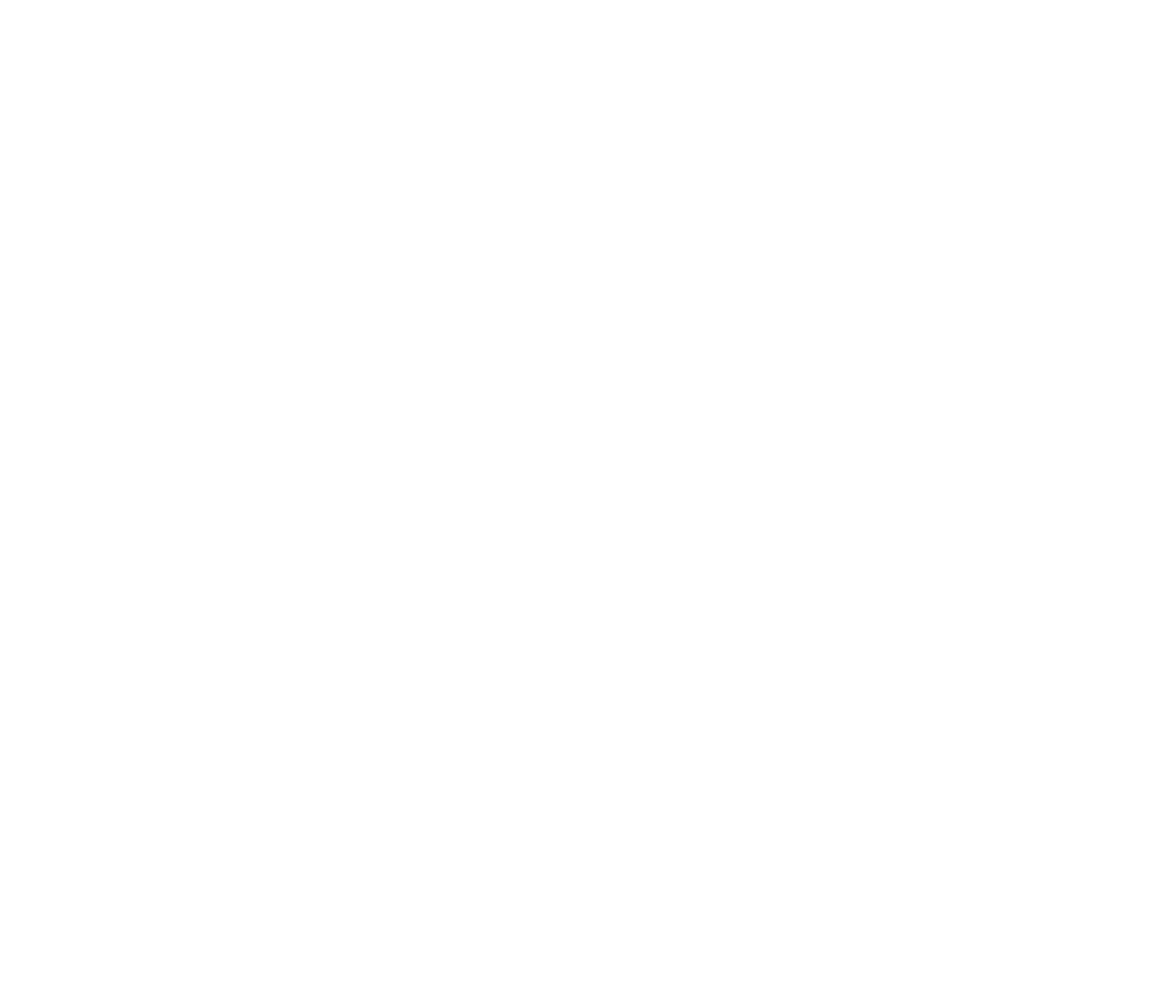
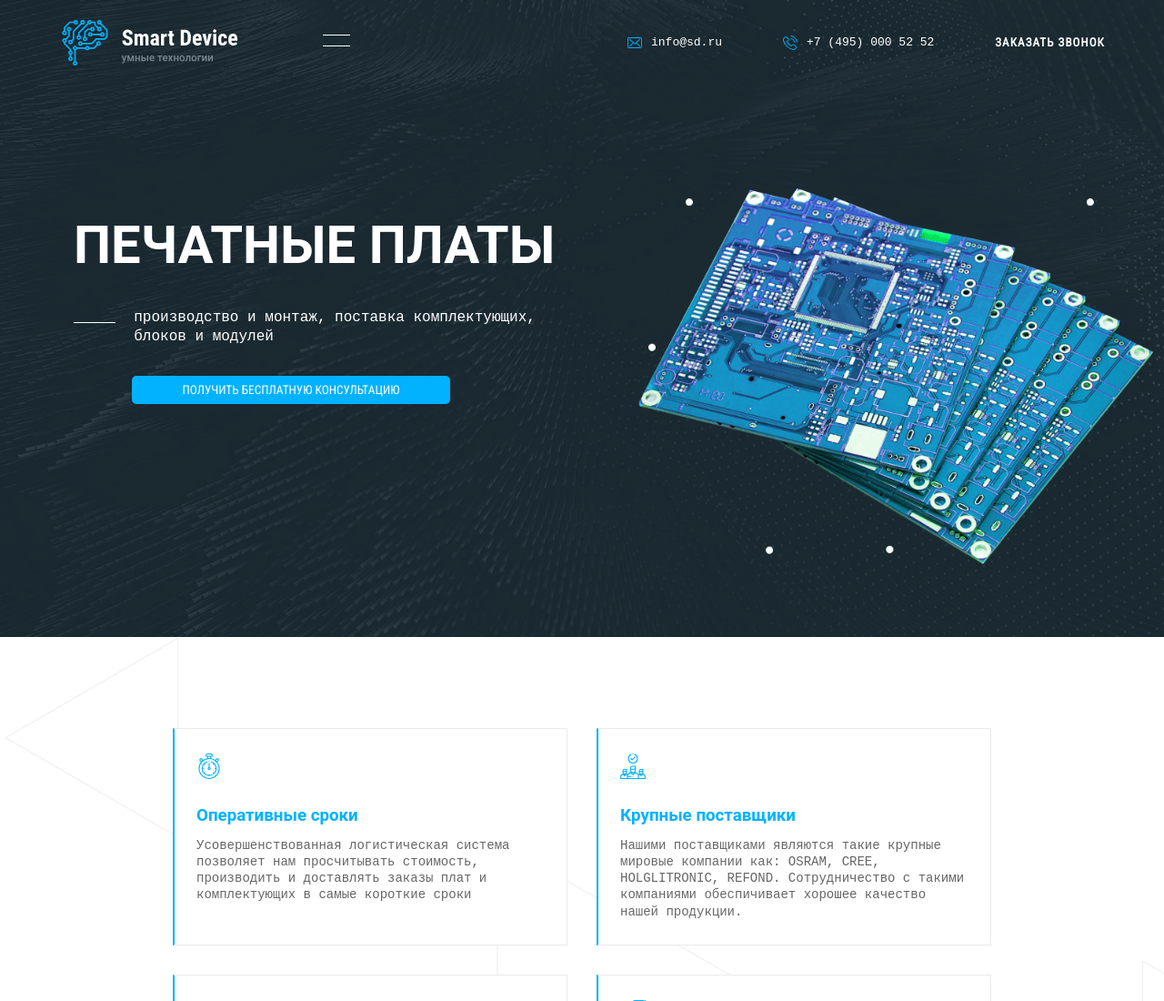
Before and after one commit to Diverikz/smartDevice, a plain HTML site: page index.html in a window 1280 px wide. Shown: the top 1100 px of the page at 91% size. Before the commit the page ends 800 px from the top, so only its background shows below. Drawn offline with Linux system fonts and the light colour scheme; a web font is replaced by a local one.

Commit message:
general styling

```diff
--- a/index.html
+++ b/index.html
@@ -1,11 +1,129 @@
 <!DOCTYPE html>
 <html lang="en">
-<head>
-    <meta charset="UTF-8">
-    <meta name="viewport" content="width=device-width, initial-scale=1.0">
-    <title>Document</title>
-</head>
-<body>
-    <div></div>
-</body>
+  <head>
+    <meta charset="UTF-8" />
+    <meta name="viewport" content="width=device-width, initial-scale=1.0" />
+    <title>SmartDevice</title>
+    <link
+      href="https://fonts.googleapis.com/css?family=PT+Mono|Roboto+Condensed&display=swap"
+      rel="stylesheet"
+    />
+    <link rel="stylesheet" href="css/style.css" />
+  </head>
+  <body>
+    <header>
+      <div class="header__container">
+        <nav>
+          <div id="logo__menu">
+            <svg class="m-logo">
+              <use xlink:href="img/sprite.svg#main-logo" />
+            </svg>
+
+            <div class="menu__lines">
+              <div class="line"></div>
+              <div class="line"></div>
+            </div>
+          </div>
+
+          <div class="nav__items">
+            <div class="nav__item">
+              <svg class="icon">
+                <use xlink:href="img/sprite.svg#mail" />
+              </svg>
+              <span class="hide">info@sd.ru</span>
+            </div>
+            <div class="nav__item">
+              <svg class="icon">
+                <use xlink:href="img/sprite.svg#phone" />
+              </svg>
+              <span class="hide">+7 (495) 000 52 52</span>
+            </div>
+            <div class="hide nav__item">
+              <span id="call" class="mail">ЗАКАЗАТЬ ЗВОНОК</span>
+            </div>
+          </div>
+        </nav>
+
+        <section id="showcase">
+          <h1>ПЕЧАТНЫЕ ПЛАТЫ</h1>
+          <div id="line-and-info">
+            <div id="long-line"></div>
+            <p>
+              производство и монтаж, поставка комплектующих, блоков и модулей
+            </p>
+          </div>
+          <button class="btn--solid">ПОЛУЧИТЬ БЕСПЛАТНУЮ КОНСУЛЬТАЦИЮ</button>
+        </section>
+      </div>
+    </header>
+
+    <div id="bc">
+      <div class="main__container">
+        <section id="cards">
+          <div class="card">
+            <svg class="icon">
+              <use xlink:href="img/sprite.svg#stopwatch" />
+            </svg>
+            <h3>Оперативные сроки</h3>
+            <p>
+              Усовершенствованная логистическая система позволяет нам
+              просчитывать стоимость, производить и доставлять заказы плат и
+              комплектующих в самые короткие сроки
+            </p>
+          </div>
+
+          <div class="card">
+            <svg class="icon">
+              <use xlink:href="img/sprite.svg#suppliers" />
+            </svg>
+            <h3>Крупные поставщики</h3>
+            <p>
+              Нашими поставщиками являются такие крупные мировые компании как:
+              OSRAM, CREE, HOLGLITRONIC, REFOND. Сотрудничество с такими
+              компаниями обеспичивает хорошее качество нашей продукции.
+            </p>
+          </div>
+
+          <div class="card">
+            <svg class="icon">
+              <use xlink:href="img/sprite.svg#detective" />
+            </svg>
+            <h3>Полная конфиденциальность</h3>
+            <p>По желанию клиента мы обеспечиваем полную конфеденциальность.</p>
+          </div>
+
+          <div class="card">
+            <svg class="icon">
+              <use xlink:href="img/sprite.svg#price" />
+            </svg>
+            <h3>Персонализация стоимости</h3>
+            <p>
+              Мы подбираем определенную фабрику, поставщиков, вид доставки,
+              чтобы установить ту цену, которая Вас устраивает.
+            </p>
+          </div>
+        </section>
+
+        <section id="about">
+          <img src="./img/2005.png" alt="year" />
+          <div class="about__text">
+            <h2>О компании</h2>
+            <p>
+              Мы поставляем электронные комплектующие, производим печатные платы
+              и предоставляем мировые технологии с 1997 года. Выполняем срочные
+              заказы и пилотные образцы до 10 дней. <br />
+              <br />
+              Наши поставщики - мировые производители электронных компонентов:
+              OSRAM, CREE, HOLGLITRONIC, REFOND. Печатные платы и комплектующие
+              Service Devices применяются на предприятиях Российских Железных
+              Дорог (РЖД), РоссАвтоПрома (ВАЗ, АвтоГАЗ), МинАтома,
+              СпецМедТехники. Среди наших клиентов крупнейшие Производители
+              светотехники России.
+            </p>
+            <button class="btn--hollow">ПОДРОБНЕЕ</button>
+          </div>
+        </section>
+      </div>
+    </div>
+  </body>
 </html>
--- /dev/null
+++ b/scss/style.scss
@@ -0,0 +1,258 @@
+// Vars
+$primary-color: #fff;
+$secondary-color: #00b2ff;
+$third-color: #666666;
+$pt-font: "PT Mono", monospace;
+$btn-font: "Roboto Condensed", sans-serif;
+
+// Reset
+* {
+  padding: 0;
+  margin: 0;
+  box-sizing: border-box;
+}
+
+.btn {
+  display: block;
+  border: none;
+  border-radius: 5px;
+  color: $primary-color;
+  background: $secondary-color;
+  font-family: $btn-font;
+  font-weight: 500;
+  padding: 0.5rem 1rem;
+  cursor: pointer;
+
+  &--solid {
+    @extend .btn;
+    width: 350px;
+    max-width: 100%;
+    margin-left: 4rem;
+    margin-top: 1rem;
+
+    &:hover {
+      background: transparent;
+      color: $secondary-color;
+      background: $primary-color;
+    }
+  }
+
+  &--hollow {
+    @extend .btn;
+    background: $primary-color;
+    color: $secondary-color;
+    border: 1px $secondary-color solid;
+
+    &:hover {
+      background: $secondary-color;
+      color: $primary-color;
+    }
+  }
+}
+
+// General
+body {
+  font-family: "Roboto", sans-serif;
+  line-height: 1.3;
+  overflow-x: hidden;
+}
+
+// Main styling
+header {
+  background: url("../img/main_bc.png") no-repeat center center/cover;
+  color: $primary-color;
+  width: 100vw;
+  height: 700px;
+
+  .header__container {
+    width: 100vw;
+    max-width: 1150px;
+    margin: auto;
+  }
+
+  nav {
+    width: 100%;
+    padding-top: 22px;
+    display: flex;
+    justify-content: space-between;
+    align-items: center;
+
+    #logo__menu {
+      display: flex;
+
+      .m-logo {
+        height: 50px;
+        width: 200px;
+      }
+
+      .menu__lines {
+        margin-left: 7vw;
+
+        .line {
+          background: $primary-color;
+          width: 30px;
+          height: 1px;
+          margin-top: 11px;
+
+          &:first-child {
+            margin-top: 15.5px;
+          }
+        }
+      }
+    }
+
+    .nav__items {
+      display: flex;
+      width: 50%;
+      align-items: center;
+      justify-content: space-between;
+
+      .nav__item {
+        font-family: $pt-font;
+        font-size: 13px;
+        line-height: 1.2;
+        display: flex;
+        margin-left: 50px;
+
+        .icon {
+          margin-right: 10px;
+          width: 16px;
+          height: 16px;
+        }
+
+        &:last-child {
+          font-family: $btn-font;
+          font-weight: bold;
+          letter-spacing: 1.1px;
+
+          span#call:hover {
+            cursor: pointer;
+            color: $secondary-color;
+          }
+        }
+      }
+    }
+  }
+
+  section#showcase {
+    display: flex;
+    flex-direction: column;
+    width: 50%;
+    margin-top: 20vh;
+    margin-left: 1rem;
+
+    h1 {
+      font-size: 58px;
+      margin-bottom: 1rem;
+    }
+
+    #line-and-info {
+      display: flex;
+      align-items: center;
+      margin: 1rem 0;
+
+      #long-line {
+        background: $primary-color;
+        width: 55px;
+        height: 1px;
+        margin-bottom: 12px;
+      }
+
+      p {
+        font-family: $pt-font;
+        font-weight: 100;
+        margin-left: 20px;
+      }
+    }
+  }
+}
+
+#bc {
+  background: url("../img/bottom_bc.png") no-repeat center center/cover;
+}
+
+.main__container {
+  max-width: 900px;
+  width: 98vw;
+  margin: auto;
+  padding-top: 6.25rem;
+
+  section#cards {
+    display: grid;
+    grid-template-columns: repeat(2, 1fr);
+    grid-template-rows: repeat(2, 1fr);
+    grid-gap: 2rem;
+    margin-bottom: 4rem;
+
+    .card {
+      border: #ebebeb 1px solid;
+      background: $primary-color;
+      border-left: $secondary-color 2px solid;
+      padding: 1rem 1.5rem;
+
+      .icon {
+        width: 28px;
+        height: 28px;
+      }
+
+      h3 {
+        color: $secondary-color;
+      }
+
+      p {
+        font-family: $pt-font;
+        font-size: 14px;
+        color: $third-color;
+      }
+
+      & > * {
+        margin: 0.7rem 0;
+      }
+
+      &:hover {
+        background: $secondary-color;
+        cursor: default;
+
+        h3 {
+          color: $primary-color;
+        }
+
+        p {
+          color: $primary-color;
+        }
+
+        .icon {
+          filter: saturate(0) brightness(100);
+        }
+      }
+    }
+  }
+
+  section#about {
+    display: flex;
+    align-items: center;
+    justify-content: center;
+    margin-bottom: 1rem;
+
+    img {
+      height: 100%;
+    }
+    .about__text {
+      margin-left: 2rem;
+      color: $third-color;
+
+      h2 {
+        font-weight: 100;
+      }
+
+      p {
+        font-family: $pt-font;
+        font-size: 15px;
+      }
+
+      & > * {
+        margin: 1.2rem 0;
+      }
+    }
+  }
+}
```
Also changed, not shown: css/style.css (added), img/2005.png (added), img/750_main_bc.png (added), img/bottom_bc.png (added), img/main_bc.png (added), img/sprite.svg (added), 2 other files.
